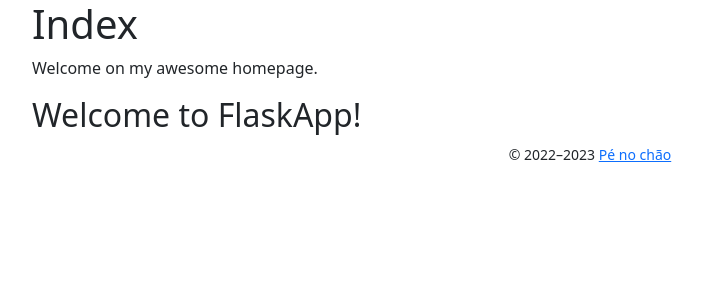
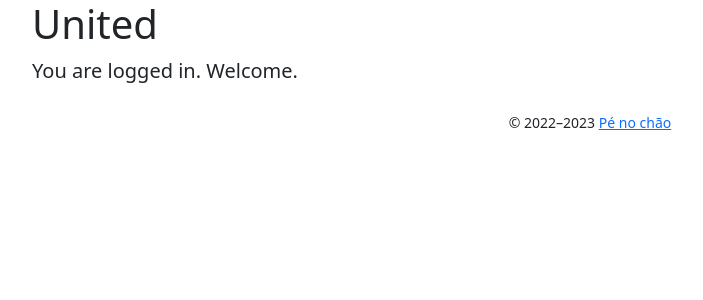
Before and after one commit to S-Riot/penochao, a Python web app: template templates/index.html in a window 1280 px wide. Shown: the top 300 px of the page, without its empty margins (50-753 px from the left). Run offline with Jinja, Linux system fonts and the light colour scheme; the template is opened without the code that fills it, so the values that code supplies are empty; some libraries are stand-ins or nearby versions.

Commit message:
modified:   app.py 	modified:   templates/index.html 	modified:   requirements.txt 	modified:   templates/layout.html 	___init___.py 	models.py 	templates/dashboard.html 	templates/login.html 	templates/sobre.html

```diff
--- a/templates/index.html
+++ b/templates/index.html
@@ -1,4 +1,5 @@
 {% extends "layout.html" %}
+
 {% block title %}Index{% endblock %}
 {% block head %}
   {{ super() }}
@@ -7,9 +8,19 @@
   </style>
 {% endblock %}
 {% block content %}
-  <h1>Index</h1>
-  <p class="important">
-    Welcome on my awesome homepage.</p>
-    <h2>Welcome to FlaskApp!</h2>
+<div class="page-header" id="banner">
+  <div class="row">
+    <div class="col-lg-8 col-md-7 col-sm-6">
+      <h1>United</h1>
+      <p class="lead">You are logged in. Welcome.</p>
+    </div>
+    <div class="col-lg-4 col-md-5 col-sm-6">
+      <div class="sponsor">
+        <script async src="https://cdn.carbonads.com/carbon.js?serve=CKYIE23N&placement=bootswatchcom" id="_carbonads_js"></script>
+      </div>
+    </div>
+  </div>
+</div>
+
     <h3>{{ utc_dt }}</h3>
 {% endblock %}
```
Also changed, not shown: app.py (+41 -8 lines).
